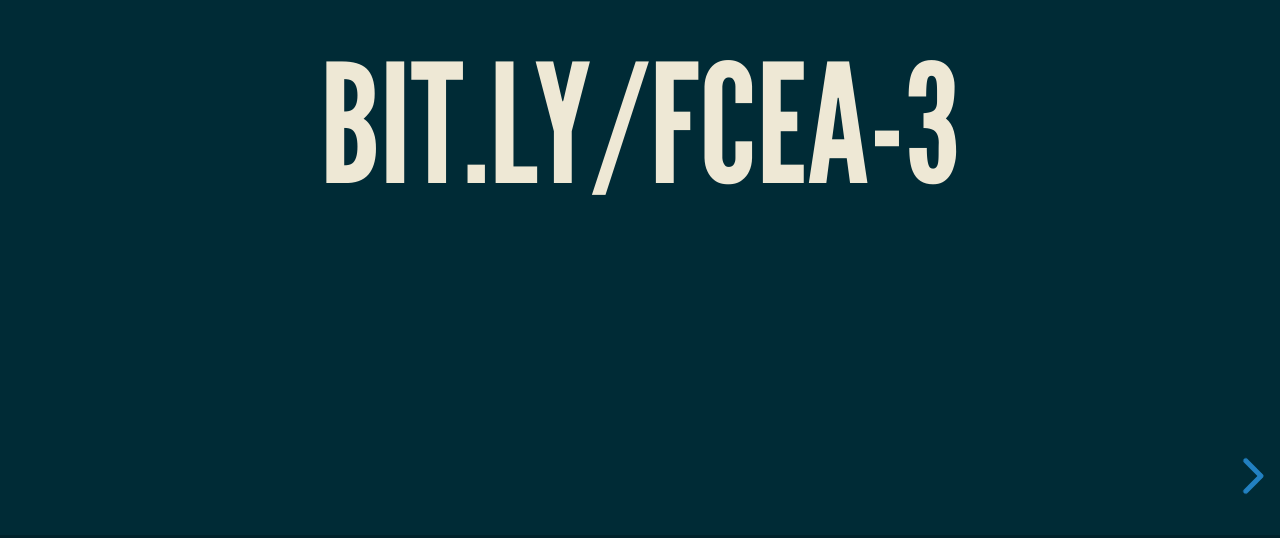
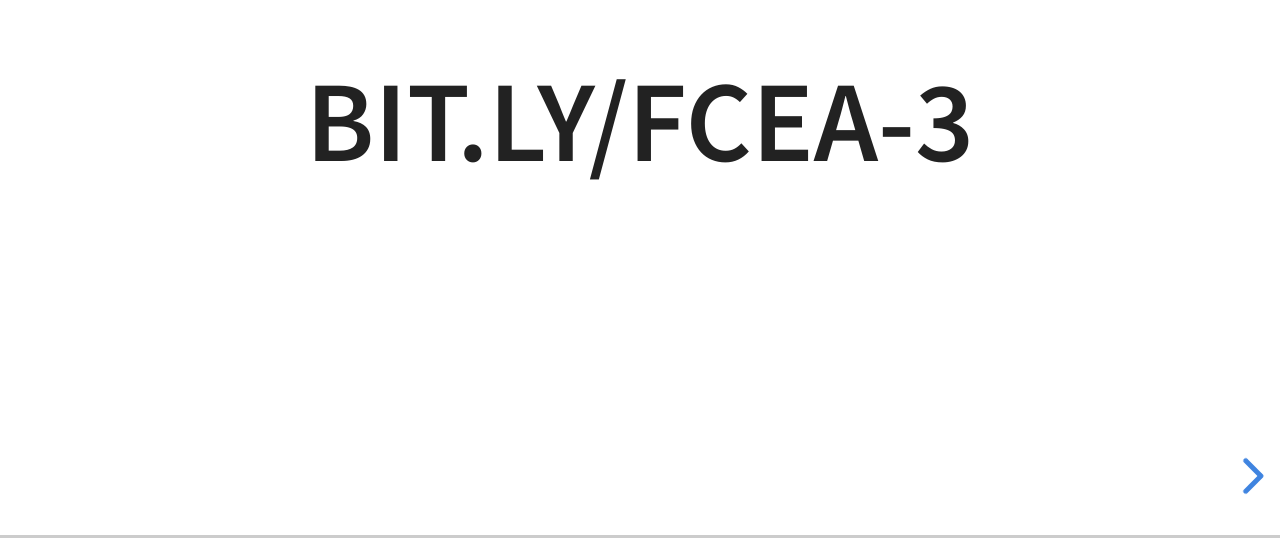
Before and after one commit to dboston528/group3, a website: page index.html in a window 1280 px wide. Shown: the part 262-800 px from the top of the page. Drawn offline with Linux system fonts and the light colour scheme.

Commit message:
Update theme

```diff
--- a/index.html
+++ b/index.html
@@ -8,7 +8,7 @@
 
 		<link rel="stylesheet" href="dist/reset.css">
 		<link rel="stylesheet" href="dist/reveal.css">
-		<link rel="stylesheet" href="dist/theme/moon.css" id="theme">
+		<link rel="stylesheet" href="dist/theme/white.css" id="theme">
 
 		<!-- Theme used for syntax highlighted code -->
 		<link rel="stylesheet" href="plugin/highlight/monokai.css" id="highlight-theme">
```
